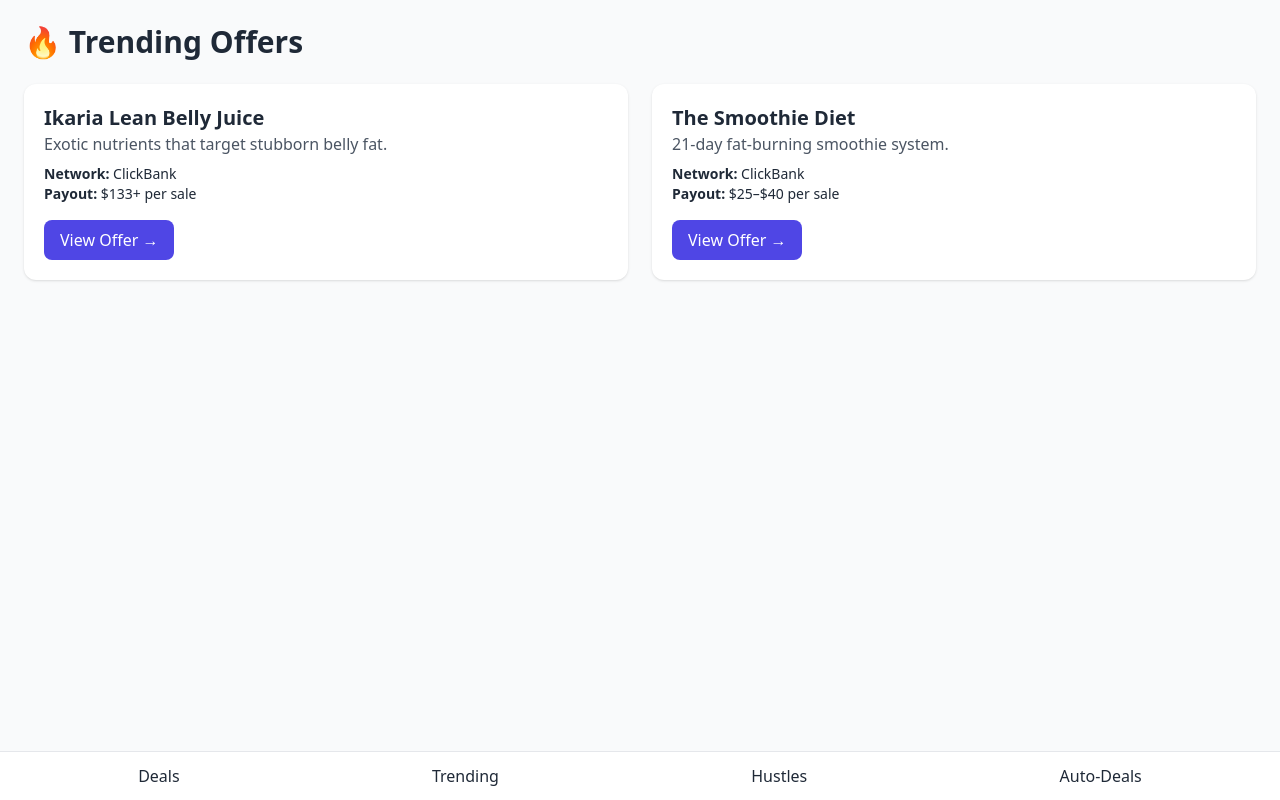
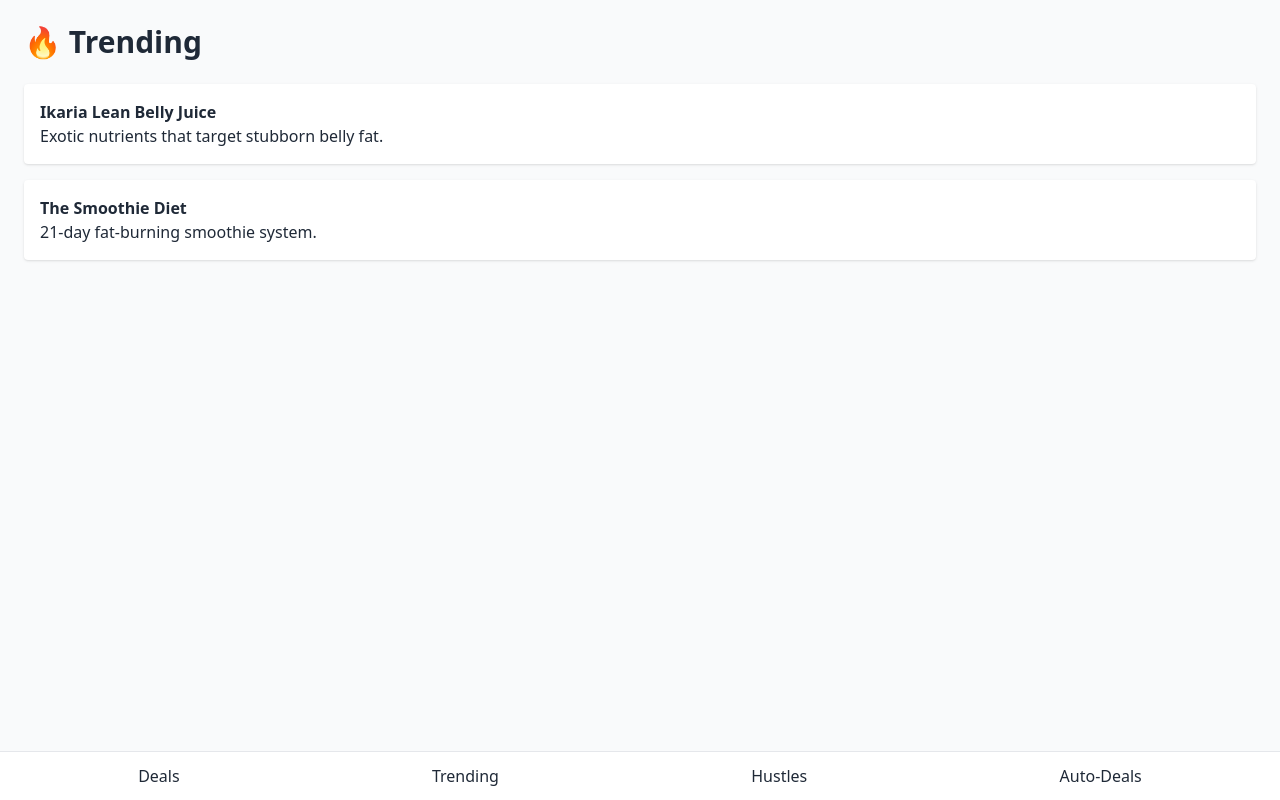
Before and after one commit to DemetriusK8/money-maker-vite-allinone, a React (Vite) app: page /trending in a window 1280 px wide. Built offline with nearby package versions, Linux system fonts and the light colour scheme.

Commit message:
Update Trending.jsx

```diff
--- a/src/pages/Trending.jsx
+++ b/src/pages/Trending.jsx
@@ -1,35 +1,17 @@
-// src/pages/Trending.jsx
+import React from "react";
 import { trendingOffers } from "../data/allDeals";
 
 export default function Trending() {
   return (
-    <div className="p-6">
-      <h1 className="text-3xl font-bold mb-6">🔥 Trending Offers</h1>
+    <main className="p-6">
+      <h1 className="text-3xl font-bold mb-6">🔥 Trending</h1>
 
-      <div className="grid gap-6 md:grid-cols-2">
-        {trendingOffers.map((offer) => (
-          <div key={offer.id} className="bg-white p-5 rounded-xl shadow">
-            <h2 className="text-xl font-semibold">{offer.title}</h2>
-            <p className="text-gray-600">{offer.desc}</p>
-
-            <p className="mt-2 text-sm">
-              <strong>Network:</strong> {offer.network}
-            </p>
-            <p className="text-sm">
-              <strong>Payout:</strong> {offer.payout}
-            </p>
-
-            <a
-              href={offer.url}
-              target="_blank"
-              rel="noreferrer"
-              className="inline-block mt-4 bg-indigo-600 text-white px-4 py-2 rounded-lg"
-            >
-              View Offer →
-            </a>
-          </div>
-        ))}
-      </div>
-    </div>
+      {trendingOffers.map((offer) => (
+        <div key={offer.id} className="mb-4 p-4 bg-white rounded shadow">
+          <h2 className="font-semibold">{offer.title}</h2>
+          <p>{offer.desc}</p>
+        </div>
+      ))}
+    </main>
   );
 }
```
